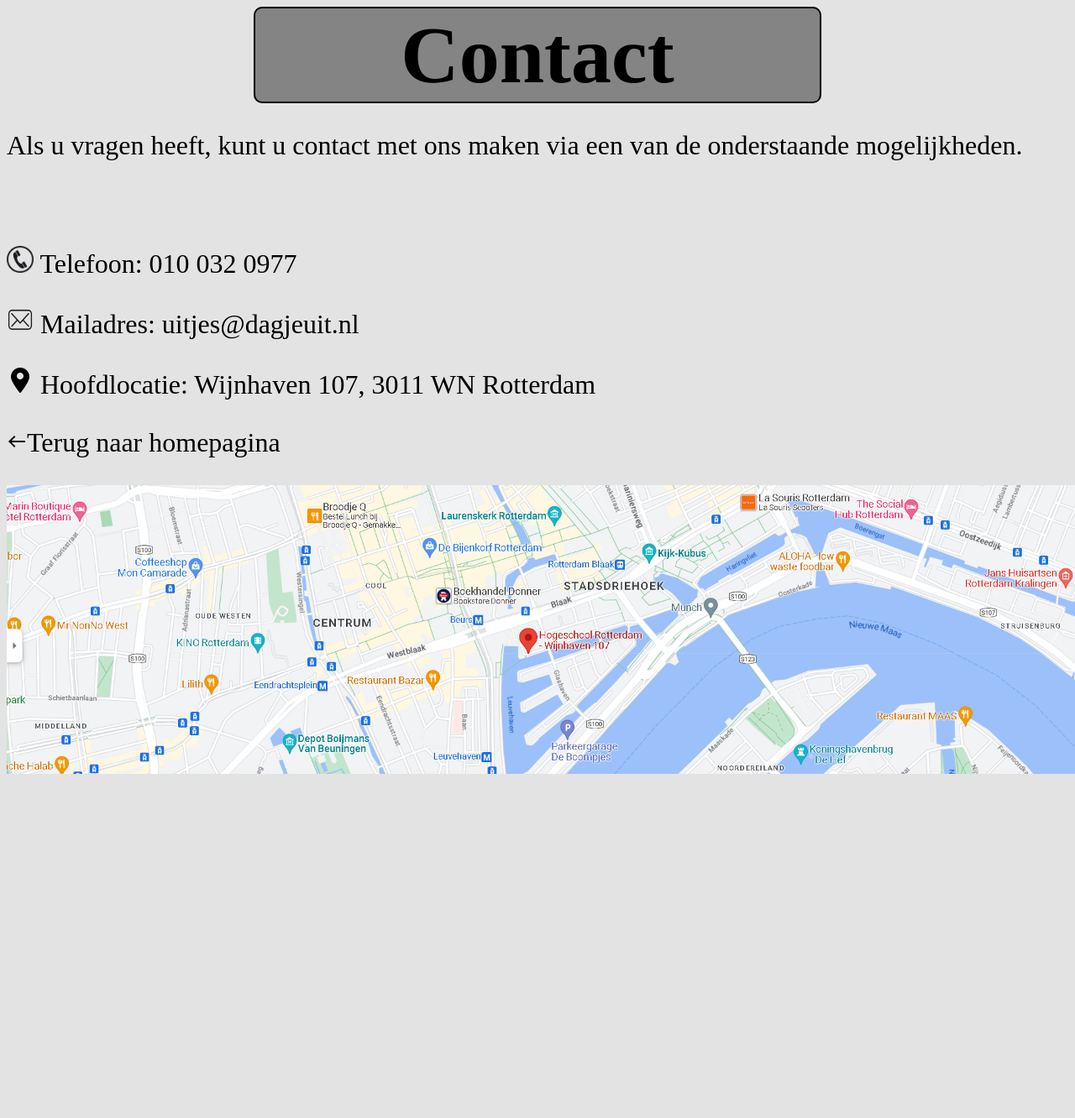
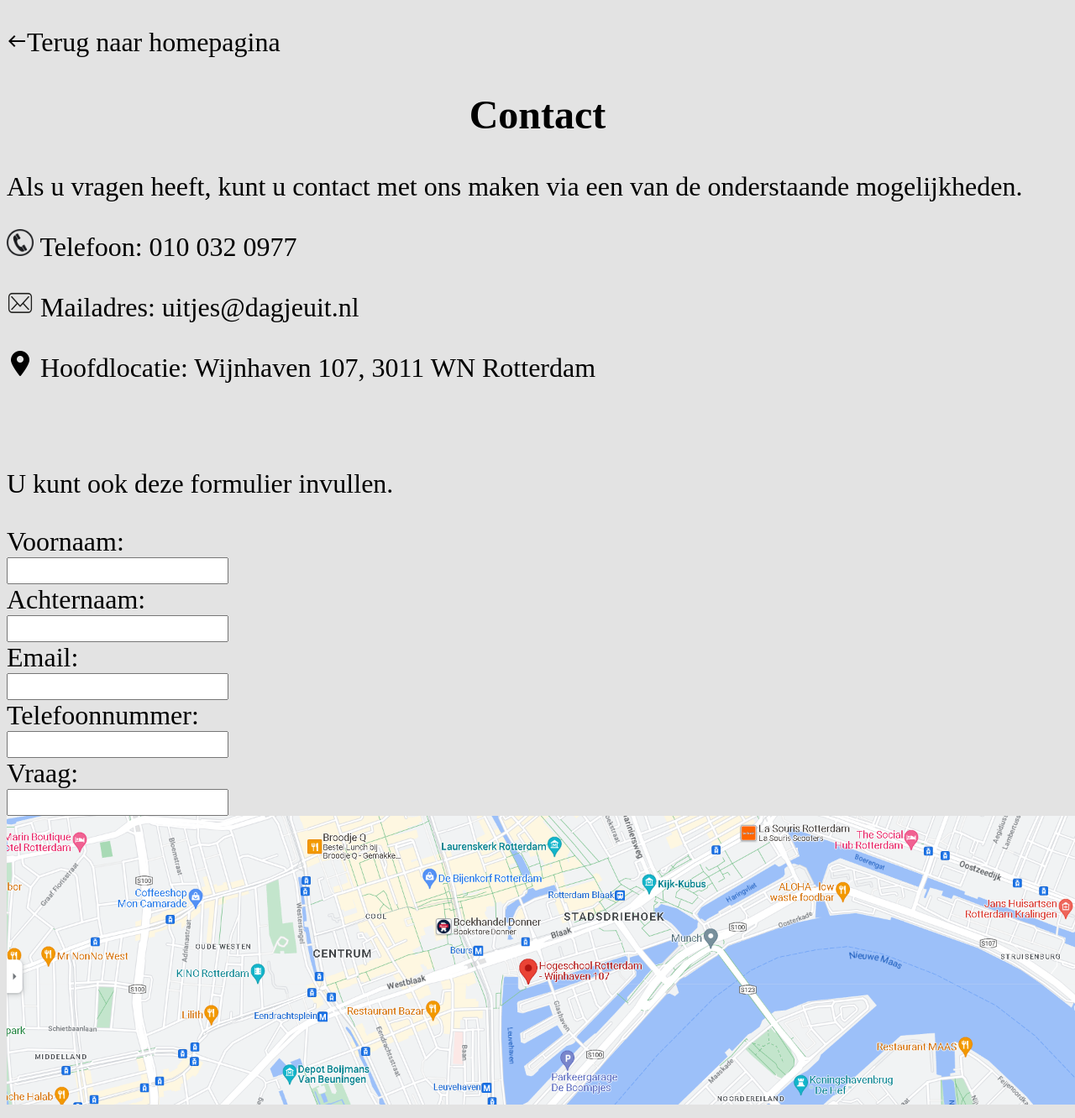
Before and after one commit to 1038415/CLE_3_Ouderen_Dagje_Uit, a PHP site: page /html/contact.html in a window 1280 px wide. Shown: the whole page at 84% size. Before the commit the page ends 938 px from the top, so only its background shows below. Run offline with PHP 8.4, Linux system fonts and the light colour scheme.

Commit message:
contactpagina heeft nu een formulier

```diff
--- a/css/contactstyle.css
+++ b/css/contactstyle.css
@@ -1,18 +1,6 @@
 body{
     background-color: #E3E3E3;
     font-size: 2em;
-}
-
-h1 {
-    display: block;
-    margin: auto;
-    margin-bottom: 2%;
-    width: 7em;
-    text-align: center;
-    font-size: 3em;
-    border: 2px solid;
-    background-color: #848484;
-    border-radius: 10px;
 }
 
 .symbol {
@@ -39,3 +27,15 @@ h1 {
 #popup-arrow {
     cursor: pointer;
 }
+
+
+#form-column {
+    display: flex;
+    flex: 1;
+    flex-direction: column;
+}
+
+input {
+    font-size: 0.7em;
+    width: 20vw;
+}
--- a/html/contact.html
+++ b/html/contact.html
@@ -13,10 +13,13 @@
 <body>
 
 <main>
+    <section id = backToHome>
+        <p><span class="material-icons">west</span>Terug naar homepagina</p>
+    </section>
+
     <section>
         <h1 id = title-contact>Contact</h1>
         <p>Als u vragen heeft, kunt u contact met ons maken via een van de onderstaande mogelijkheden.</p>
-        <br>
 
         <p> <img alt = phoneSymbol class = symbol src="../img/phone.png"> Telefoon: 010 032 0977</p>
 
@@ -26,11 +29,48 @@
         <div id = wijnhavenLink>
             <p> <img alt = mapSymbol class = symbol src="../img/map.png"> Hoofdlocatie: Wijnhaven 107, 3011 WN Rotterdam</p>
         </div>
+        <br>
     </section>
 
-    <section id = backToHome>
-        <p><span class="material-icons">west</span>Terug naar homepagina</p>
+    <section>
+        <p>U kunt ook deze formulier invullen.</p>
+
+        <form action="" method="post">
+            <div id = form-column>
+                <label for = "name">Voornaam:</label>
+                <input type = "text" name = "name" id = "name"/>
+
+                <label for = "lastName">Achternaam:</label>
+                <input type = "text" name = "lastName" id = "lastName"/>
+
+                <label for = "mail">Email:</label>
+                <input type = "email" name = "mail" id = "mail"/>
+
+                <label for = "number">Telefoonnummer:</label>
+                <input type = "tel" name = "number" id = "number"/>
+
+                <label for = "question">Vraag:</label>
+                <input type = "text" name = "question" id = "question"/>
+            </div>
+        </form>
     </section>
+
+
+
+
+
+
+
+
+
+
+
+
+
+
+
+
+
 
     <section>
         <img alt = rotterdamMap id="wijnhavenMap" src="../img/the rotterst of dams.png">
```
